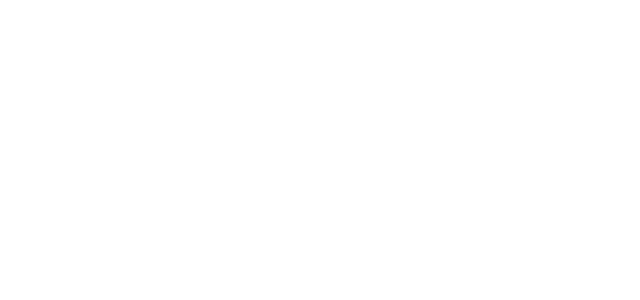
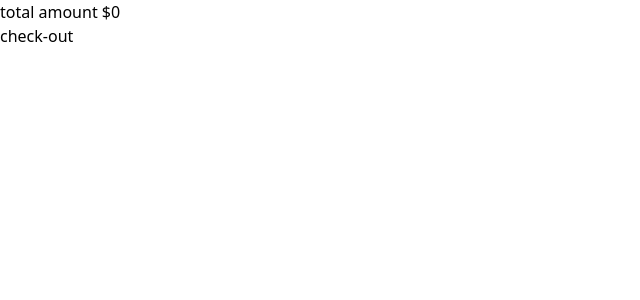
Before and after one commit to iamsubhankarray/e-commerce-website, a React (Vite) app: page /cart in a window 1280 px wide. Shown: the top 300 px of the page, without its empty margins (0-640 px from the left). Built offline with nearby package versions, Linux system fonts and the light colour scheme.

Commit message:
cart total amount added

```diff
--- a/src/App.jsx
+++ b/src/App.jsx
@@ -3,6 +3,7 @@
 import LoginPage from "./components/LoginPage";
 import RegisterPage from "./components/RegisterPage";
 import ProductDetails from "./components/ProductDetails";
+import CheckOut from "./components/checkOut";
 import { Provider } from "react-redux";
 import store from "./redux/store";
 import CartPage from "./components/CartPage";
@@ -29,6 +30,11 @@
 
     element: <ProductDetails />,
   },
+  {
+    path: "/cart/CheckOut",
+
+    element: <CheckOut />,
+  },
 ]);
 
 function App() {
--- a/src/components/CartPage.jsx
+++ b/src/components/CartPage.jsx
@@ -1,12 +1,15 @@
 import React, { useState } from "react";
-import NavBar from "./NavBar";
 import CartItems from "./CartItems";
 import { useDispatch, useSelector } from "react-redux";
 import { remove_from_cart } from "../redux/cartSlice";
+import { useNavigate } from "react-router-dom";
 
 function CartPage() {
   const cartItem = useSelector((state) => state.cart);
   const dispatch = useDispatch();
+  const navigate = useNavigate()
+
+  const totalAmount= cartItem.reduce((a,b)=>a+b.price,0)
 
   return (
     <>
@@ -38,6 +41,10 @@
               );
             }):null}
         </div>
+        <div >total amount ${totalAmount}</div>
+        <button onClick={()=>navigate('checkOut')}className="bg-yellow-600  w-20 hover: bg-green-600">
+          check-out
+        </button>
       </div>
     </>
   );
--- /dev/null
+++ b/src/components/CheckOut.jsx
@@ -0,0 +1,11 @@
+import React from 'react'
+
+const CheckOut = () => {
+  return (
+    <div className='flex justify-center items-center w-screen h-screen'>
+        <h1>checkOut</h1>
+        </div>
+  )
+}
+
+export default CheckOut
--- a/src/components/Home.jsx
+++ b/src/components/Home.jsx
@@ -25,7 +25,6 @@
   // // if (logged?) {
 
   // }
-  console.log(logged);
 
 
   return (
--- a/src/components/NavBar.jsx
+++ b/src/components/NavBar.jsx
@@ -12,8 +12,8 @@
   return (
     <div>
         <ul className='flex justify-end  bg-orange-500 w-screen h-10 text-xl text-white items-center px-10 font-bold'>
-            <li className='absolute left-20 font-extrabold'>e-commerce website</li>
-          <li className='px-10' onClick={()=>navigate('/')}>home</li>
+            <li className='absolute left-20 font-extrabold'  onClick={()=>navigate('/')}>e-commerce website</li>
+          {/* <li className='px-10'>home</li> */}
           <li className='px-10' onClick={()=>navigate("/login")}>account</li>
 
           <li className='px-10'>  about</li>
```
